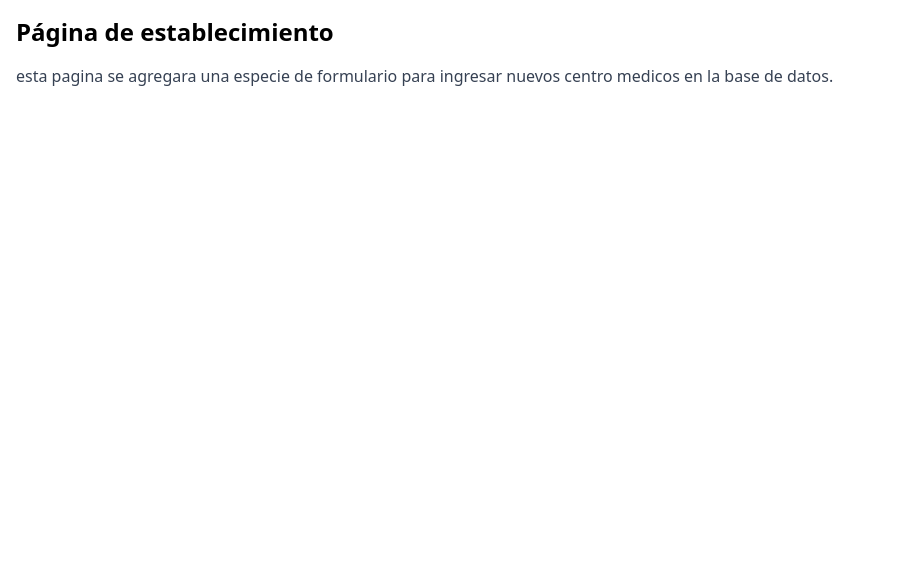
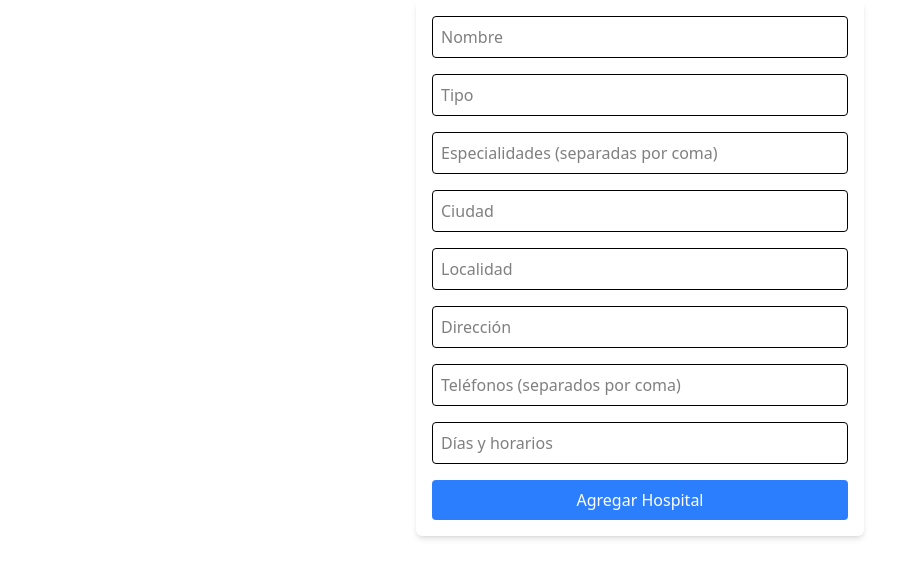
Before and after one commit to Guzman5825/frontEnd-directorioDeHospitalesGBA, a React (Vite) app: page /formularioEstablecimiento in a window 1280 px wide. Shown: the top 578 px of the page, without its empty margins (0-909 px from the left). Built offline with nearby package versions, Linux system fonts and the light colour scheme.

Commit message:
se hizo una base para realizar un POST a la API

```diff
--- a/src/pages/FormularioEstablecimiento.jsx
+++ b/src/pages/FormularioEstablecimiento.jsx
@@ -1,9 +1,111 @@
-function FormularioEstablecimiento() {
+import { useState } from "react";
+
+export default function FormularioHospital() {
+  const [nombre, setNombre] = useState("");
+  const [tipo, setTipo] = useState("");
+  const [especialidades, setEspecialidades] = useState("");
+  const [ciudad, setCiudad] = useState("");
+  const [localidad, setLocalidad] = useState("");
+  const [direccion, setDireccion] = useState("");
+  const [telefonos, setTelefonos] = useState("");
+  const [diasYHorarios, setDiasYHorarios] = useState("");
+
+  const handleSubmit = async (e) => {
+    e.preventDefault();
+
+    const hospital = {
+      nombre,
+      tipo,
+      especialidades: especialidades.split(",").map((e) => e.trim()),
+      ubicacion: { ciudad, localidad, direccion },
+      telefonos: telefonos.split(",").map((t) => t.trim()),
+      dias_y_horarios: diasYHorarios,
+    };
+
+    try {
+      const response = await fetch("http://127.0.0.1:8000/hospitales", {
+        method: "POST",
+        headers: { "Content-Type": "application/json" },
+        body: JSON.stringify(hospital),
+      });
+
+      if (!response.ok) {
+        throw new Error("No se pudo enviar el hospital");
+      }
+
+      const data = await response.json();
+      alert("Hospital agregado correctamente: " + data.hospital.nombre);
+
+      // Limpiar formulario
+      setNombre("");
+      setTipo("");
+      setEspecialidades("");
+      setCiudad("");
+      setLocalidad("");
+      setDireccion("");
+      setTelefonos("");
+      setDiasYHorarios("");
+    } catch (error) {
+      alert(error.message);
+    }
+  };
+
   return (
-    <div className="p-4">
-      <h1 className="text-2xl font-bold mb-4">Página de establecimiento</h1>
-      <p className="text-gray-700"> esta pagina se agregara una especie de formulario para ingresar nuevos centro medicos en la base de datos.</p>
-    </div>
-  )
+    <form onSubmit={handleSubmit} className="max-w-md mx-auto p-4 bg-white shadow-md rounded-md space-y-4">
+      <input
+        className="border p-2 rounded w-full"
+        placeholder="Nombre"
+        value={nombre}
+        onChange={(e) => setNombre(e.target.value)}
+      />
+      <input
+        className="border p-2 rounded w-full"
+        placeholder="Tipo"
+        value={tipo}
+        onChange={(e) => setTipo(e.target.value)}
+      />
+      <input
+        className="border p-2 rounded w-full"
+        placeholder="Especialidades (separadas por coma)"
+        value={especialidades}
+        onChange={(e) => setEspecialidades(e.target.value)}
+      />
+      <input
+        className="border p-2 rounded w-full"
+        placeholder="Ciudad"
+        value={ciudad}
+        onChange={(e) => setCiudad(e.target.value)}
+      />
+      <input
+        className="border p-2 rounded w-full"
+        placeholder="Localidad"
+        value={localidad}
+        onChange={(e) => setLocalidad(e.target.value)}
+      />
+      <input
+        className="border p-2 rounded w-full"
+        placeholder="Dirección"
+        value={direccion}
+        onChange={(e) => setDireccion(e.target.value)}
+      />
+      <input
+        className="border p-2 rounded w-full"
+        placeholder="Teléfonos (separados por coma)"
+        value={telefonos}
+        onChange={(e) => setTelefonos(e.target.value)}
+      />
+      <input
+        className="border p-2 rounded w-full"
+        placeholder="Días y horarios"
+        value={diasYHorarios}
+        onChange={(e) => setDiasYHorarios(e.target.value)}
+      />
+      <button
+        type="submit"
+        className="bg-blue-500 text-white p-2 rounded hover:bg-blue-600 w-full"
+      >
+        Agregar Hospital
+      </button>
+    </form>
+  );
 }
-export default FormularioEstablecimiento
```
